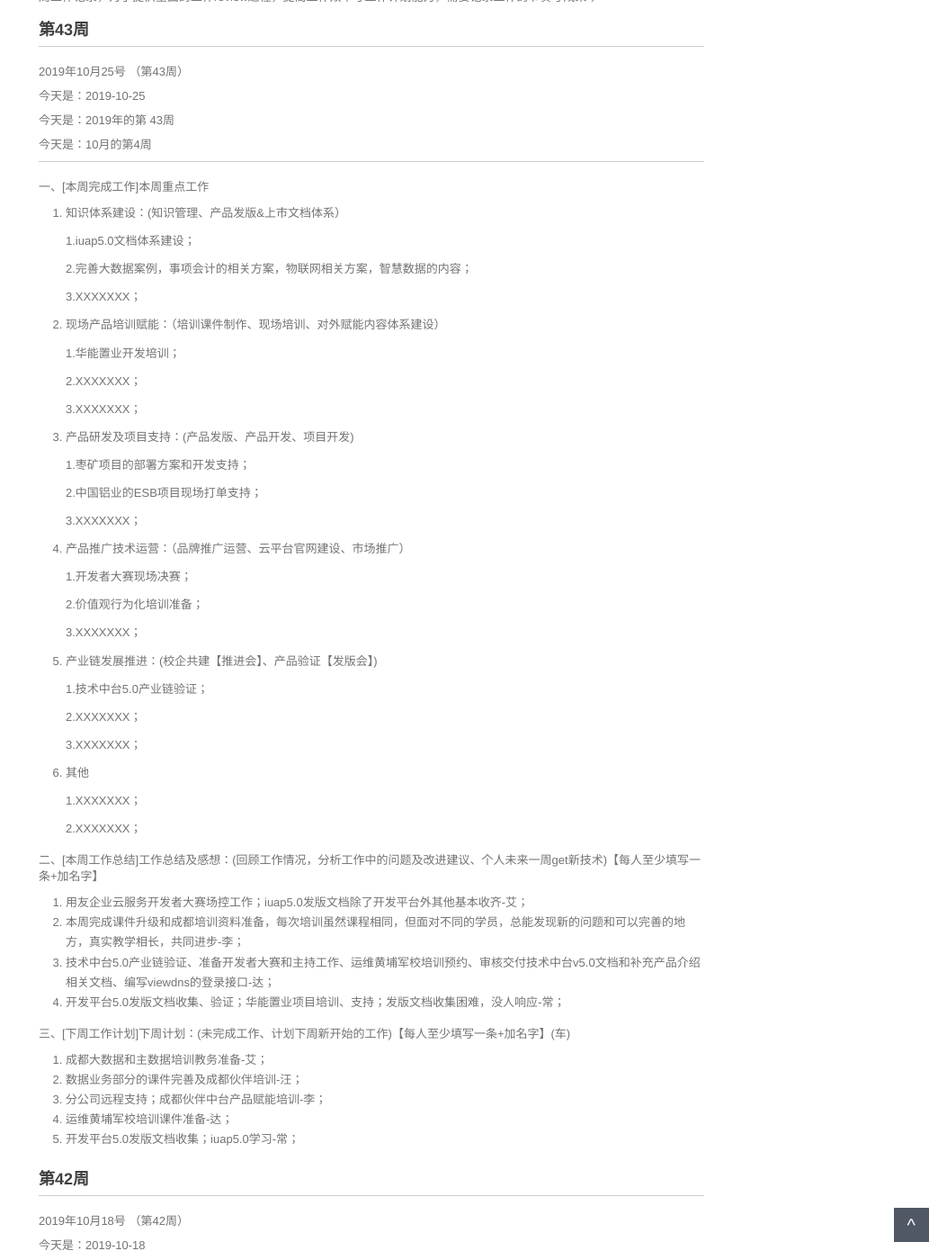
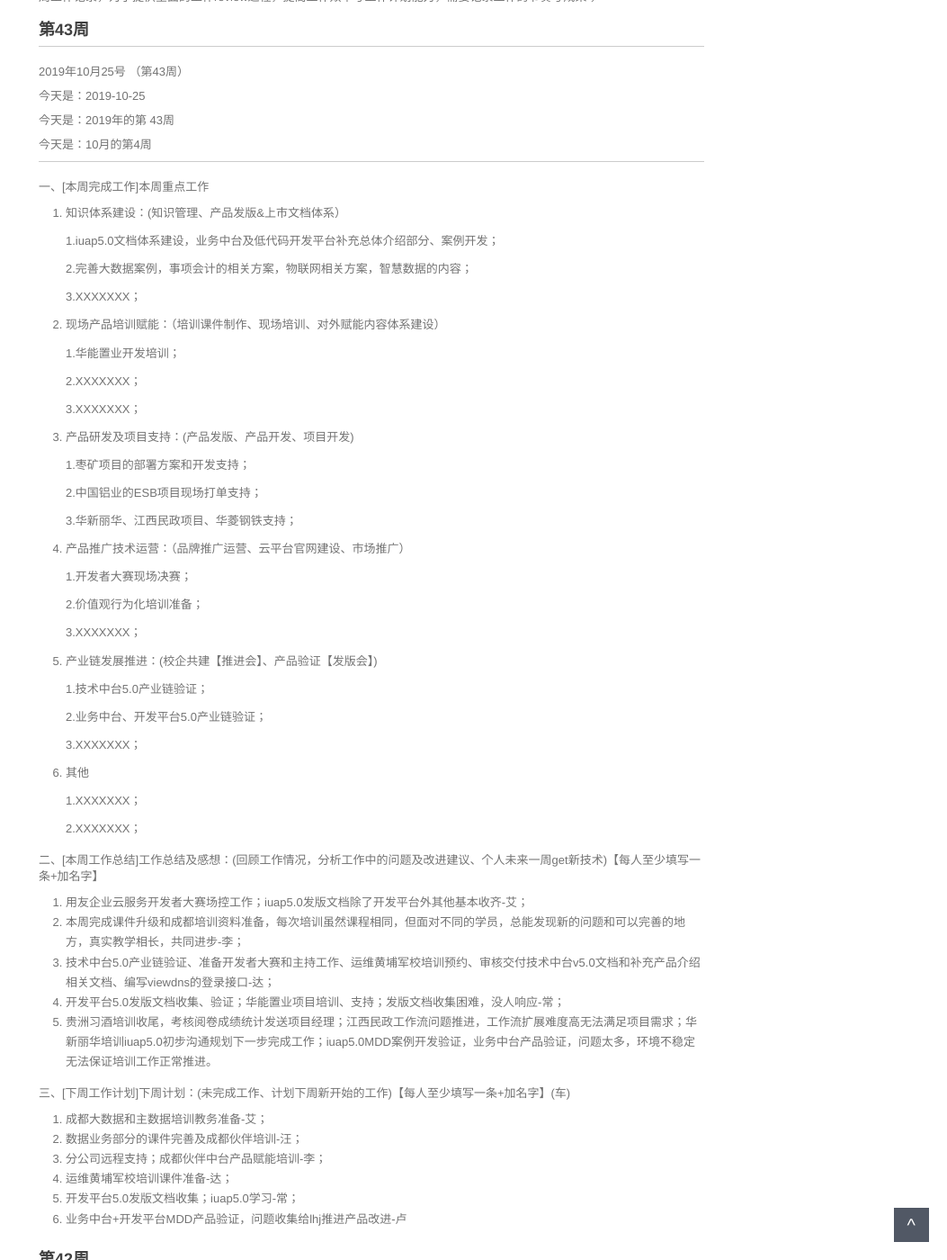
Before and after one commit to walllFlower/blog, a Jekyll site: the page built from _posts/2018-07-17-day_report_cxz.md, in a window 1280 px wide and 1400 px high, scrolled down 310 px. Shown: the whole window at 90% size, without its empty margins (227-1280 px from the left). Built offline with Jekyll 4.4.1, drawn with Linux system fonts in a browser that asks for light colours; comment, search, counter and statistics services are not loaded.

Commit message:
Update 2018-07-17-day_report_cxz.md

```diff
--- a/_posts/2018-07-17-day_report_cxz.md
+++ b/_posts/2018-07-17-day_report_cxz.md
@@ -26,7 +26,7 @@ categories: 技术运营工作周报
 
 1. 知识体系建设：(知识管理、产品发版&上市文档体系）
 
-    1.iuap5.0文档体系建设；
+    1.iuap5.0文档体系建设，业务中台及低代码开发平台补充总体介绍部分、案例开发；
 
     2.完善大数据案例，事项会计的相关方案，物联网相关方案，智慧数据的内容；
 
@@ -46,7 +46,7 @@ categories: 技术运营工作周报
 
     2.中国铝业的ESB项目现场打单支持；
 
-    3.XXXXXXX；
+    3.华新丽华、江西民政项目、华菱钢铁支持；
 
 4. 产品推广技术运营：（品牌推广运营、云平台官网建设、市场推广）
 
@@ -61,7 +61,7 @@ categories: 技术运营工作周报
 
     1.技术中台5.0产业链验证；
 
-    2.XXXXXXX；
+    2.业务中台、开发平台5.0产业链验证；
 
     3.XXXXXXX；
 
@@ -77,6 +77,7 @@ categories: 技术运营工作周报
 2. 本周完成课件升级和成都培训资料准备，每次培训虽然课程相同，但面对不同的学员，总能发现新的问题和可以完善的地方，真实教学相长，共同进步-李；
 3. 技术中台5.0产业链验证、准备开发者大赛和主持工作、运维黄埔军校培训预约、审核交付技术中台v5.0文档和补充产品介绍相关文档、编写viewdns的登录接口-达；
 4. 开发平台5.0发版文档收集、验证；华能置业项目培训、支持；发版文档收集困难，没人响应-常；
+5. 贵洲习酒培训收尾，考核阅卷成绩统计发送项目经理；江西民政工作流问题推进，工作流扩展难度高无法满足项目需求；华新丽华培训iuap5.0初步沟通规划下一步完成工作；iuap5.0MDD案例开发验证，业务中台产品验证，问题太多，环境不稳定无法保证培训工作正常推进。
 
 三、[下周工作计划]下周计划：(未完成工作、计划下周新开始的工作)【每人至少填写一条+加名字】(车)
 
@@ -85,7 +86,7 @@ categories: 技术运营工作周报
 3. 分公司远程支持；成都伙伴中台产品赋能培训-李；
 4. 运维黄埔军校培训课件准备-达；
 5. 开发平台5.0发版文档收集；iuap5.0学习-常；
-
+6. 业务中台+开发平台MDD产品验证，问题收集给lhj推进产品改进-卢
 
 
 ###  第42周
```
